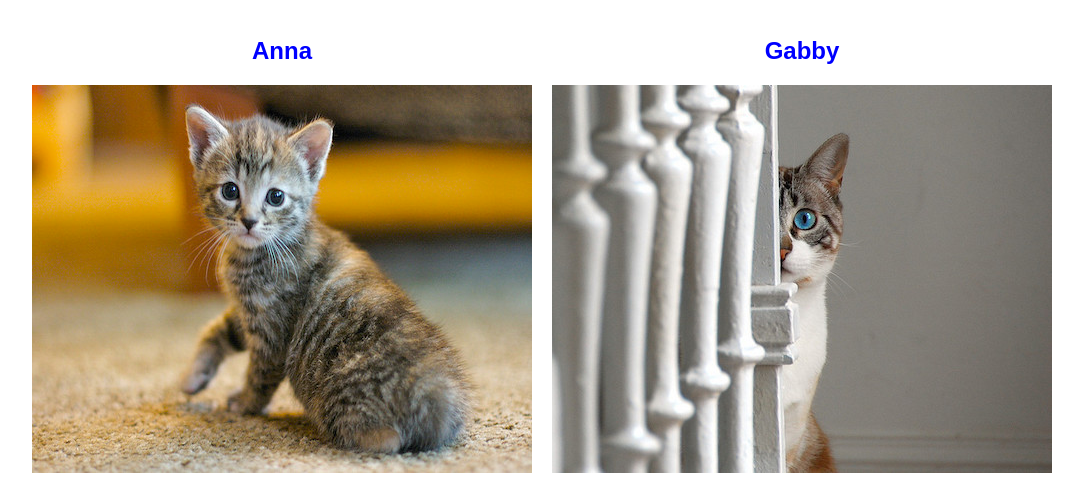
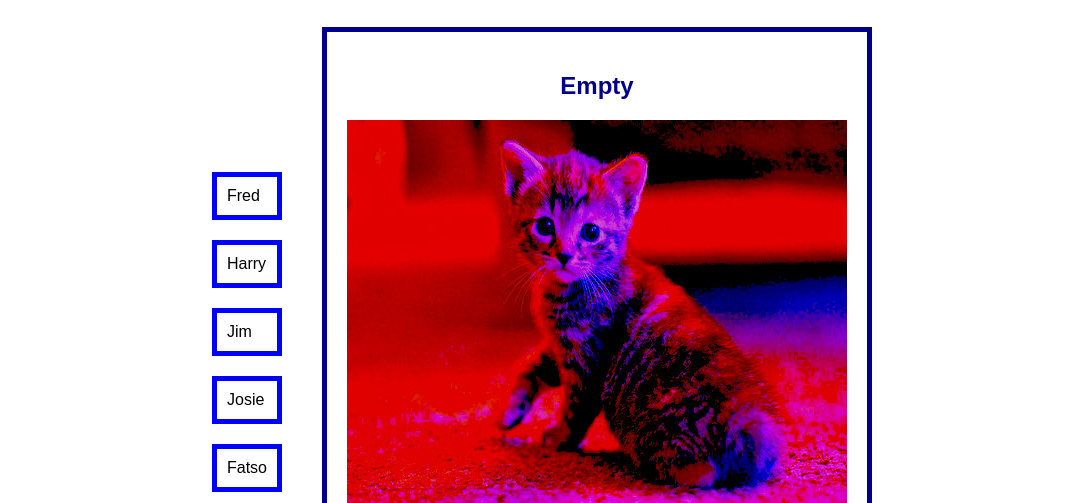
Before and after one commit to jvulinovic/Cat-Clicker, a plain HTML site: page index.html in a window 1280 px wide. Shown: the part 73-576 px from the top of the page, without its empty margins (98-1181 px from the left). Drawn offline with Linux system fonts and the light colour scheme.

Commit message:
added function to create list of multiple cats

```diff
--- a/css/app.css
+++ b/css/app.css
@@ -24,8 +24,16 @@ body {
     text-align: center;
 }
 
-.cats {
-    margin: 10px;
+.catlistitem {
+    margin: 20px;
+    padding: 10px;
+    border: solid 5px blue;
+}
+
+.displaycat {
+    margin: 20px;
+    padding: 20px;
+    border: solid 5px darkblue;
 }
 
 h1 {
@@ -34,5 +42,5 @@ h1 {
 
 h2 {
   text-align: center;
-  color: blue;
+  color: darkblue;
 }
--- a/index.html
+++ b/index.html
@@ -12,19 +12,14 @@
             <h1>Cat Clicker</h1>
         </header>
 
-  <div class="container">
+  <div class="container" id="container">
 
-        <div class="cats" id="cat1">
-          <h2 id = "catName1" >Fred</h2>
-          <img src="img/cat.jpg" alt="first cat image">
-          <div class="click-counter">
-          	<p id = "clickCounter1" >Number of Clicks = 0</p>
-          </div>
+        <div class="cats" id="catList">
         </div>
 
-        <div class="cats" id="cat2">
-          <h2 id = "catName2" >Harry</h2>
-          <img src="img/anothercat.jpg" alt="second cat image">
+        <div class="displaycat" id="cat2">
+          <h2 id = "cattitle" >Empty</h2>
+          <img id = "catimage" src="img/catfive.jpg" alt="cat image">
           <div class="click-counter">
           	<p id = "clickCounter2" >Number of Clicks = 0</p>
           </div>
--- a/js/app.js
+++ b/js/app.js
@@ -34,6 +34,35 @@ function catCounterTwo () {
   }, false);
 };
 
-catCounterOne();
-catCounterTwo();
-catNames();
+// catCounterOne();
+// catCounterTwo();
+// catNames();
+
+
+let catnames = ["Fred", "Harry", "Jim", "Josie", "Fatso"];
+
+let catimages = ["catone.jpg", "cattwo.jpg", "catthree.jpg", "catfour.jpg", "catfive.jpg"];
+
+let container = document.getElementById('catList');
+
+let cattitle = document.getElementById('cattitle');
+
+let catimage = document.getElementById('catimage');
+
+function createList () {
+  for (const [index, value] of catnames.entries()) {
+    var elem = document.createElement('div');
+    elem.textContent = value;
+    elem.className = "catlistitem";
+    elem.addEventListener('click', (function(numCopy) {
+        return function() {
+            cattitle.innerHTML = numCopy;
+            catimage.src = "img/" + catimages[index];
+          };
+        })(value));
+        container.appendChild(elem);
+      };
+};
+
+
+createList ();
```
Also changed, not shown: img/cat.jpg (deleted), img/catfive.jpg (added), img/catfour.jpg (added), img/catone.jpg (added), img/catthree.jpg (added), img/cattwo.jpg (added).
